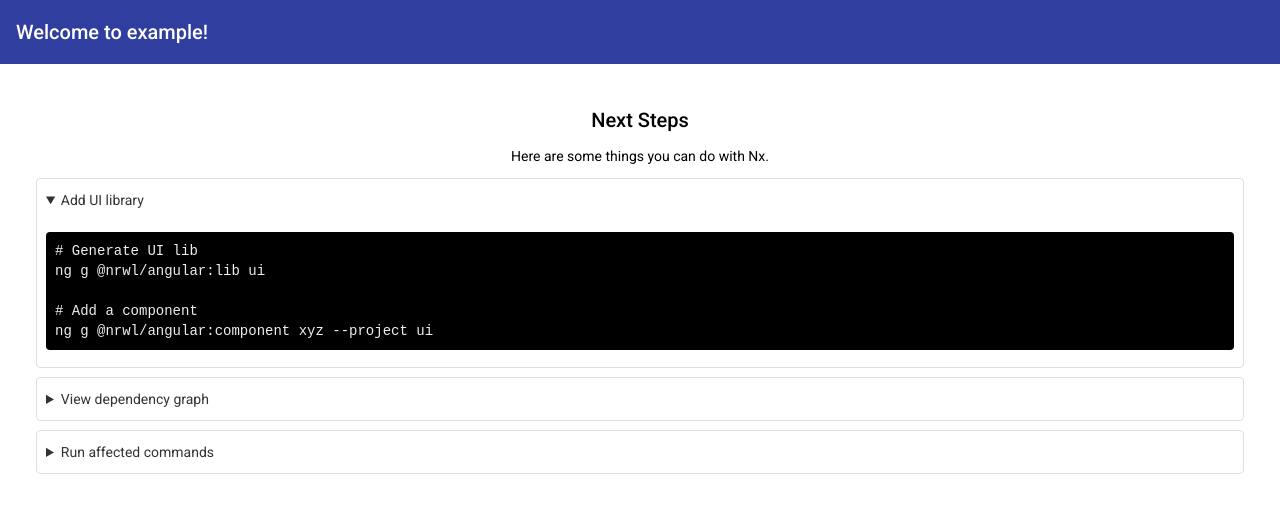
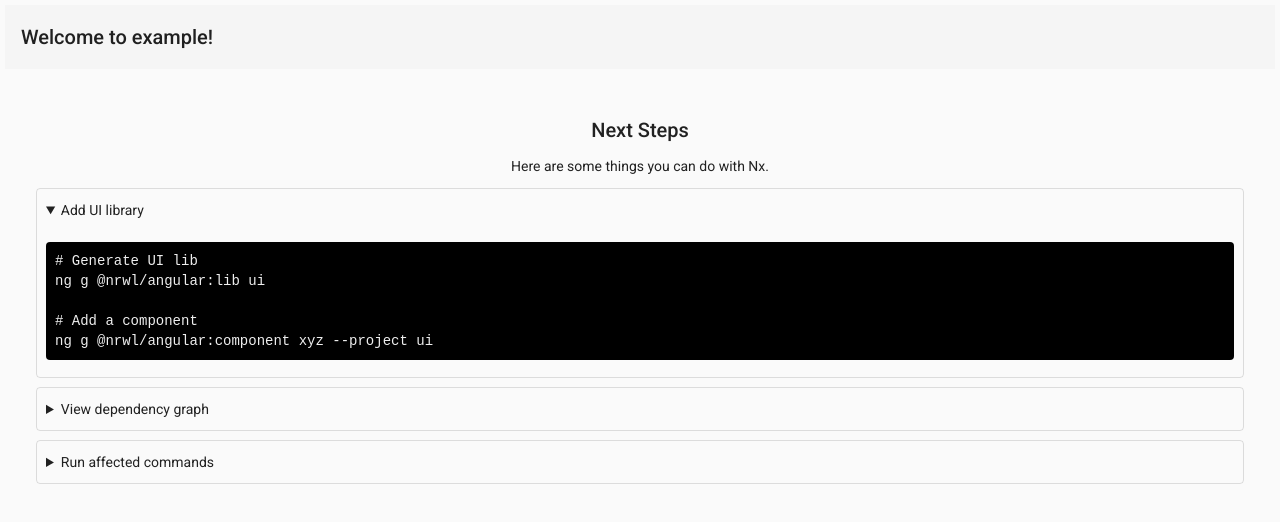
Before and after one commit to abdes/happy-coding, an Angular app: page / in a window 1280 px wide. Shown: the top 522 px of the page. Built offline with nearby package versions, Linux system fonts and the light colour scheme.

Commit message:
feat: add example usage of highlight directive

```diff
--- a/angular.json
+++ b/angular.json
@@ -25,6 +25,9 @@
               "apps/example/src/favicon.ico",
               "apps/example/src/assets"
             ],
+            "stylePreprocessorOptions": {
+              "includePaths": ["libs/ngx-highlight/src/styles"]
+            },
             "styles": [
               "./node_modules/@angular/material/prebuilt-themes/indigo-pink.css",
               "apps/example/src/styles.scss"
--- a/apps/example/src/app/app.component.html
+++ b/apps/example/src/app/app.component.html
@@ -1,5 +1,9 @@
+<div
+  [class.dark-theme]="isDarkTheme"
+  class="root__container mat-app-background"
+>
   <header>
-  <mat-toolbar color="primary"
+    <mat-toolbar [hcHighlight]="highlightStyle"
       ><div class="header__greeting">Welcome to {{ title }}!</div></mat-toolbar
     >
   </header>
@@ -35,3 +39,4 @@ ng affected:e2e
       >
     </details>
   </main>
+</div>
--- a/apps/example/src/app/app.component.scss
+++ b/apps/example/src/app/app.component.scss
@@ -1,3 +1,12 @@
+.root__container {
+  width: 100vw;
+  height: 100vh;
+}
+
+header {
+  padding: 5px;
+}
+
 main {
   padding: 0 36px;
 }
@@ -27,7 +36,6 @@ pre {
 
 details {
   border-radius: 4px;
-  color: #333;
   background-color: rgba(0, 0, 0, 0);
   border: 1px solid rgba(0, 0, 0, 0.12);
   padding: 3px 9px;
--- a/apps/example/src/app/app.component.ts
+++ b/apps/example/src/app/app.component.ts
@@ -1,4 +1,5 @@
 import { Component } from '@angular/core';
+import { HighlightStyleConfig } from '@happy-coding/ngx-highlight';
 
 @Component({
   selector: 'exmp-app-root',
@@ -6,5 +7,11 @@ import { Component } from '@angular/core';
   styleUrls: ['./app.component.scss'],
 })
 export class AppComponent {
+  // TODO: Implement dark/light theme switching
+  isDarkTheme = false;
+
   title = 'example';
+  highlightStyle: HighlightStyleConfig = {
+    hover: 'background',
+  };
 }
--- a/apps/example/src/index.html
+++ b/apps/example/src/index.html
@@ -15,7 +15,7 @@
       rel="stylesheet"
     />
   </head>
-  <body class="mat-typography">
+  <body class="mat-app-background mat-typography">
     <exmp-app-root></exmp-app-root>
   </body>
 </html>
--- a/apps/example/src/styles.scss
+++ b/apps/example/src/styles.scss
@@ -1 +1 @@
-@import 'scss/index';
+@import 'styles/index';
--- a/apps/example/src/scss/_index.scss
+++ b/apps/example/src/styles/_index.scss
@@ -5,6 +5,9 @@
 
 @import '~@angular/material/theming';
 @import 'variables';
+
+// library styles
+@import 'ngx-highlight.theme';
 
 // app specific styles
 // @import 'tl-activity-bar-theme';
@@ -26,6 +29,7 @@ $theme: mat-light-theme($primary, $accent, $warn);
 @include angular-material-theme($theme);
 
 // Include theme styles for your custom components.
+@include ngx-highlight-theme($theme);
 
 // Our dark theme
 .dark-theme {
@@ -39,21 +43,7 @@ $theme: mat-light-theme($primary, $accent, $warn);
   @include angular-material-theme($dark-theme);
 
   // Include theme styles for your custom components.
-
-  ::-webkit-scrollbar-track {
-    box-shadow: inset 0 0 6px rgba(0, 0, 0, 0.3);
-    -webkit-box-shadow: inset 0 0 6px rgba(0, 0, 0, 0.3);
-    background-color: #f5f5f5;
-  }
-
-  ::-webkit-scrollbar {
-    width: 6px;
-    background-color: #f5f5f5;
-  }
-
-  ::-webkit-scrollbar-thumb {
-    background-color: #595b5d;
-  }
+  @include ngx-highlight-theme($theme);
 }
 
 html {
```
Also changed, not shown: apps/example/src/app/app.module.ts (+8 -1 lines), apps/example/src/styles/_variables.scss (renamed from apps/example/src/scss/_variables.scss), 1 other file (tests, documents, lock files or other folders). Lines whose indentation alone changed are shown as unchanged.
